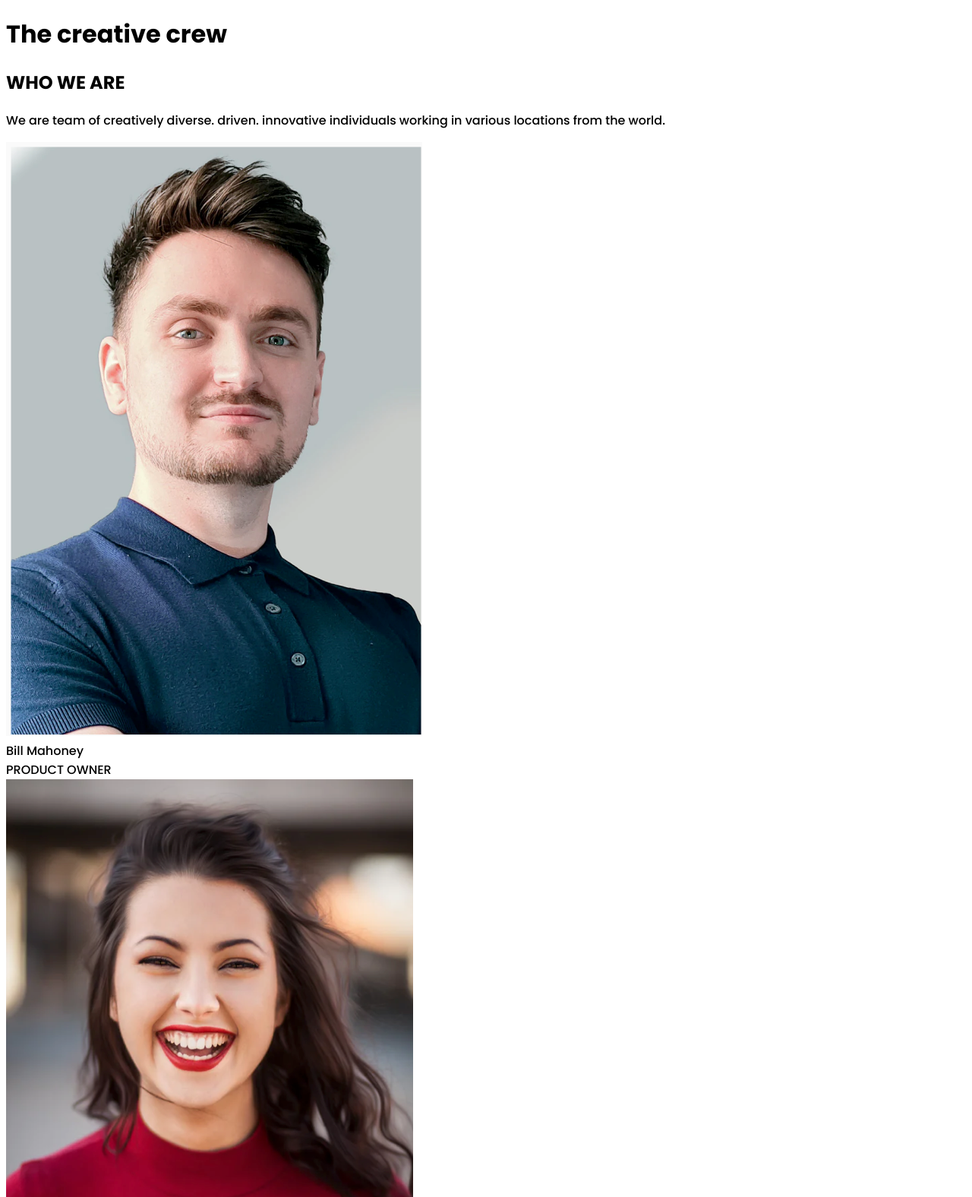
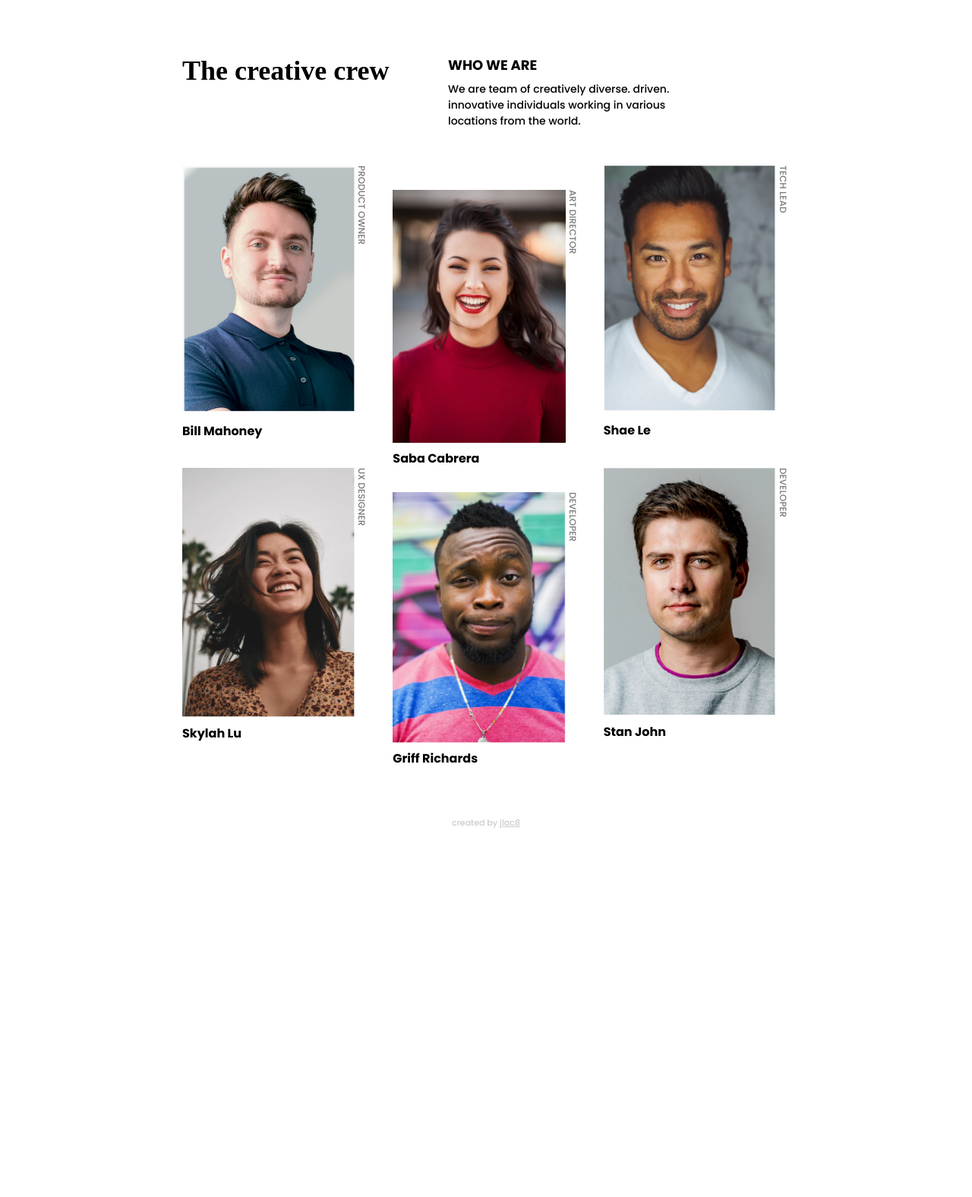
Before and after one commit to jlac8/my-team-page, a plain HTML site: page src/index.html in a window 1280 px wide. Shown: the top 1576 px of the page at 76% size. After the commit the page ends 1108 px from the top, so only its background shows below. Drawn offline with Linux system fonts and the light colour scheme.

Commit message:
feat: firts version page

```diff
--- a/src/index.html
+++ b/src/index.html
@@ -4,56 +4,55 @@
   <meta charset="UTF-8">
   <meta name="viewport" content="width=device-width, initial-scale=1.0">
   <link rel="stylesheet" href="styles.css">
-  <link rel="preconnect" href="https://fonts.googleapis.com">
-  <link rel="preconnect" href="https://fonts.gstatic.com" crossorigin>
-  <link href="https://fonts.googleapis.com/css2?family=Poppins:ital,wght@0,100;0,200;0,300;0,400;0,500;0,600;0,700;0,800;0,900;1,100;1,200;1,300;1,400;1,500;1,600;1,700;1,800;1,900&display=swap" rel="stylesheet">
 
   <title>My team page</title>
 </head>
 <body>
   <header></header>
   <main>
-    <h1 class="heading">The creative crew</h1>
     <div class="text-content">
-      <h2>WHO WE ARE</h2>
-      <p>We are team of creatively diverse. driven. innovative individuals working in various locations from the world.</p>
+      <h1>The creative crew</h1>
+      <div>
+        <h2>WHO WE ARE</h2>
+        <p>We are team of creatively diverse. driven. innovative individuals working in various locations from the world.</p>
+      </div>
     </div>
     <div class="images">
       <div class="team-member">
         <img src="../assets/photo_1.png" alt="Bill Mahoney">
+        <div class="team-member-role">PRODUCT OWNER</div>
         <div class="team-member-name">Bill Mahoney</div>
-        <div class="team-member-role">PRODUCT OWNER</div>
       </div>
       <div class="team-member">
         <img src="../assets/photo_2.png" alt="Saba Cabrera">
+        <div class="team-member-role">ART DIRECTOR</div>
         <div class="team-member-name">Saba Cabrera</div>
-        <div class="team-member-role">ART DIRECTOR</div>
       </div>
       <div class="team-member">
         <img src="../assets/photo_3.png" alt="Shae Le">
+        <div class="team-member-role">TECH LEAD</div>
         <div class="team-member-name">Shae Le</div>
-        <div class="team-member-role">TECH LEAD</div>
       </div>
       <div class="team-member">
         <img src="../assets/photo_4.png" alt="Skylah Lu">
+        <div class="team-member-role">UX DESIGNER</div>
         <div class="team-member-name">Skylah Lu</div>
-        <div class="team-member-role">UX DESIGNER</div>
       </div>
       <div class="team-member">
         <img src="../assets/photo_5.png" alt="Griff Richards">
+        <div class="team-member-role">DEVELOPER</div>
         <div class="team-member-name">Griff Richards</div>
-        <div class="team-member-role">DEVELOPER</div>
       </div>
       <div class="team-member">
         <img src="../assets/photo_6.png" alt="Stan John">
+        <div class="team-member-role">DEVELOPER</div>
         <div class="team-member-name">Stan John</div>
-        <div class="team-member-role">DEVELOPER</div>
       </div>
     </div>
   </main>
   <footer>
     <div class="attribution">
-      Coded by <a href="#">jlac8</a>
+      created by <a href="#">jlac8</a>
     </div>
   </footer>
 </body>
--- a/src/styles.css
+++ b/src/styles.css
@@ -1,8 +1,125 @@
-body {
-  font-family: "Poppins", sans-serif;
-  font-style: normal;
-  font-weight: 500;
+@import url('https://fonts.googleapis.com/css2?family=Poppins:ital,wght@0,100;0,200;0,300;0,400;0,500;0,600;0,700;0,800;0,900;1,100;1,200;1,300;1,400;1,500;1,600;1,700;1,800;1,900&display=swap');
+
+* {
+  margin: 0;
+  padding: 0;
+  box-sizing: border-box;
 }
 
-.attribution { font-size: 11px; text-align: center; }
-.attribution a { color: hsl(228, 45%, 44%); }
+body {
+  font-family:'Poppins', sans-serif;
+  font-weight: 500;
+  color:  #000000;
+
+  display: flex;
+  flex-direction: column;
+}
+
+header {
+  height: 5vh;
+  width: 100%;
+}
+
+main {
+  display: flex;
+  flex-direction: column;
+  justify-content: center;
+  align-items: start;
+  width: 90%;
+  max-width: 800px;
+  margin: 2rem auto;
+}
+
+h1 {
+  font-family: serif;
+  font-size: 36px;
+  margin-bottom: 2rem;
+}
+
+.text-content {
+  margin-bottom: 3rem;
+}
+
+h2 {
+  font-size: 18px;
+  margin-bottom: 0.5rem;
+}
+
+p {
+  font-size: 14px;
+  max-width: 350px;
+}
+
+.images {
+  display: grid;
+  grid-template-columns: 1fr 1fr;
+  gap: 2rem;
+  margin-bottom: 3rem;
+  width: 100%;
+}
+
+.images > :nth-child(2n) {
+  transform: translateY(2rem); /* Baja toda la columna derecha */
+}
+
+.team-member {
+  display: grid;
+  grid-template-columns: 1fr auto;
+  position: relative;
+}
+
+img {
+  width: 100%;
+  height: auto;
+  max-width: 250px;
+}
+
+.team-member-role {
+  writing-mode: vertical-rl;
+  font-size: 12px;
+  color: #797979;
+}
+
+.team-member-name {
+  margin-top: 0.5rem;
+  font-weight: bold;
+}
+
+footer {
+  margin-top: auto;
+  width: 100%;
+  text-align: center;
+  padding: 1rem 0;
+}
+
+.attribution {
+  font-size: 11px;
+  color: #cacbca;
+}
+
+.attribution a {
+  color: #cacbca;
+}
+
+@media (min-width: 525px) {
+  .images {
+    grid-template-columns: repeat(3, 1fr); /* Tres columnas para los miembros del equipo */
+    gap: 2rem; /* Espacio mayor entre columnas */
+    max-width: 1200px;
+    justify-items: space-between;
+  }
+
+  .images > :nth-child(2n) {
+    transform: translateY(0rem); /* Baja toda la columna derecha */
+  }
+
+  .images > :nth-child(3n+2) {
+    transform: translateY(2rem); /* Baja solo los elementos de la columna del medio */
+  }
+
+  .text-content {
+    display: grid;
+    grid-template-columns: 1fr 1fr;
+    justify-content: space-between;
+  }
+}
```
Also changed, not shown: design/desktop-design.png (deleted), design/mobile-design.png (deleted), design/mobile-preview-team-page.png (added), 3 other files.
